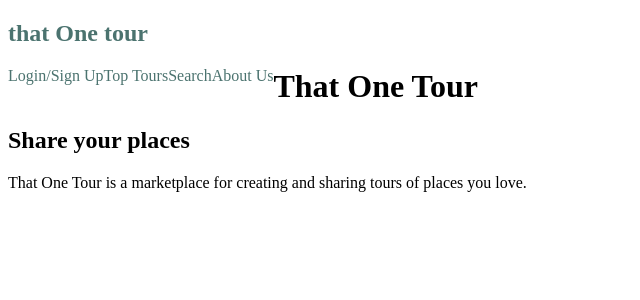
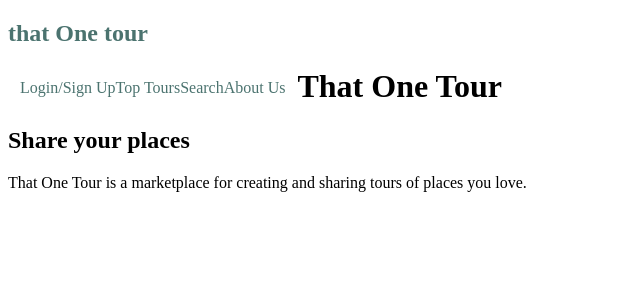
Before and after one commit to jmyii/jmyii.github.io, a Jekyll site: the page index.html, which Jekyll copies as it is, in a window 1280 px wide. Shown: the top 300 px of the page, without its empty margins (0-640 px from the left). Built offline with Jekyll 4.4.1, drawn with Linux system fonts in a browser that asks for light colours.

Commit message:
Update main.css

```diff
--- a/css/main.css
+++ b/css/main.css
@@ -5,7 +5,7 @@
 ul {
     list-style-type: none;
     margin: 0;
-    padding: 0;
+    padding: 12px;
     overflow: hidden;
     float: left;
 }
```
